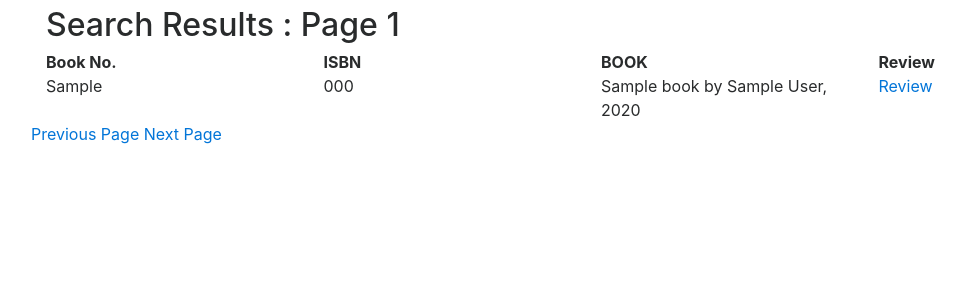
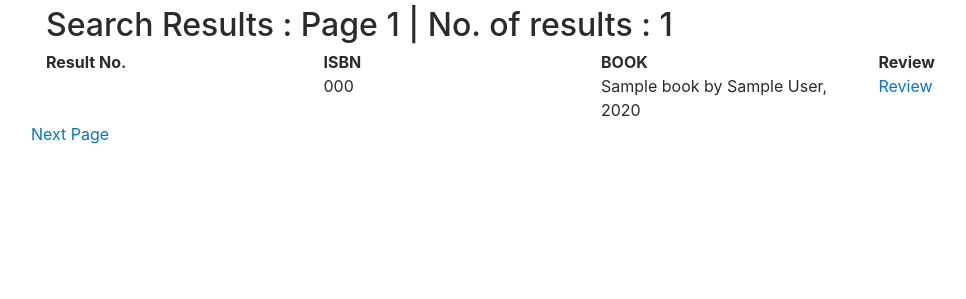
Before and after one commit to darshilthakore/bookification, a Flask app: template templates/books.html in a window 1280 px wide. Shown: the part 36-335 px from the top of the page, without its empty margins (54-1020 px from the left). Run offline with Flask 2, Linux system fonts and the light colour scheme; the template is opened without the code that fills it: most values are stand-ins (such as "Sample title", 1, 10 or a date in 2020); some libraries are stand-ins or nearby versions.

Commit message:
searching implemented successfully for all cases

```diff
--- a/application.py
+++ b/application.py
@@ -79,24 +79,28 @@ def register():
 def search(pageno):
 	if request.method == "POST":
 		search_text = request.form.get("search")
+		search_text = '%' + search_text + '%'
 		page = pageno
 		items_per_page = 20
 		start_pos = 1 if page == 1 else items_per_page*(page-1)+1
-		if search_text == '':
-			books = db.execute("SELECT * FROM books WHERE no BETWEEN :start_pos AND :start_pos+19",{"start_pos":start_pos}).fetchall()
 
-			return render_template("books.html", books=books,page=page)
-		books = db.execute("SELECT * from books WHERE isbn LIKE '%:search_text%' OR title LIKE '%:search_text%' OR author LIKE '%:search_text%'", {"search_text": search_text}).fetchall()
+		books = db.execute("SELECT *, ROW_NUMBER() OVER() searchid FROM books WHERE (isbn LIKE :search_text OR title LIKE :search_text OR author LIKE :search_text)",{"search_text":search_text}).fetchall()
+		total_results = len(books)
+		books = books[start_pos-1:start_pos+19]
+		return render_template("books.html", books=books,page=page, search_text=search_text,total_results=total_results)
+		# books = db.execute("SELECT * from books WHERE isbn LIKE '%:search_text%' OR title LIKE '%:search_text%' OR author LIKE '%:search_text%'", {"search_text": search_text}).fetchall()
 
 
 
-@app.route("/next/<int:pageno>")
-def next(pageno):
+@app.route("/next/<int:pageno>&<search_text>")
+def next(pageno,search_text):
 	page = pageno
 	items_per_page = 20
 	start_pos = 1 if page == 1 else items_per_page*(page-1)+1
-	books = db.execute("SELECT * FROM books WHERE no BETWEEN :start_pos AND :start_pos+19",{"start_pos":start_pos}).fetchall()
-	return render_template("books.html", page=page, books=books)
+	books = db.execute("SELECT *, ROW_NUMBER() OVER() searchid FROM books WHERE (isbn LIKE :search_text OR title LIKE :search_text OR author LIKE :search_text)",{"search_text":search_text}).fetchall()
+	total_results=len(books)
+	books = books[start_pos-1:start_pos+19]
+	return render_template("books.html", page=page, books=books, search_text=search_text,total_results=total_results)
 
 @app.route("/review", methods=["POST","GET"])
 def review():
--- a/commands.txt
+++ b/commands.txt
@@ -22,3 +22,9 @@ CREATE TABLE books (
 	author VARCHAR(255) NOT NULL,
 	year INTEGER NOT NULL
 );
+
+
+
+
+
+books = db.execute("SELECT * FROM books WHERE (no BETWEEN 1 AND 20) AND (isbn LIKE '%grisham%' OR title LIKE '%grisham%' OR author LIKE '%grisham%')",{"start_pos":start_pos,"search_text":search_text}).fetchall()
--- a/templates/books.html
+++ b/templates/books.html
@@ -7,16 +7,16 @@ Page {{ page }}
 {% block body %}
 
 	<div class="container">
-		<h2>Search Results : Page {{ page }}</h2>
+		<h2>Search Results : Page {{ page }} | No. of results : {{total_results}}</h2>
 			<div class="row">
-				<div class="col-sm-3"><b>Book No.</b></div>
+				<div class="col-sm-3"><b>Result No.</b></div>
 				<div class="col-sm-3"><b>ISBN</b></div>
 				<div class="col-sm-3"><b>BOOK</b></div>
 				<div class="col-sm-3"><b>Review</b></div>
 			</div>
 		{% for book in books %}
 			<div class="row">
-				<div class="col-sm-3">{{ book.no }}</div>
+				<div class="col-sm-3">{{ book.searchid }}</div>
 				<div class="col-sm-3">{{ book.isbn }}</div>
 				<div class="col-sm-3">{{ book.title }} by {{ book.author }}, {{ book.year }}</div>
 				<div class="col-sm-3"><a href="{{ url_for('review') }}">Review</a></div>
@@ -24,8 +24,14 @@ Page {{ page }}
 		{% endfor %}
 
 	</div>
-	<a href="{{ url_for('next', pageno=page-1)}}"> Previous Page</a>
-	<a href="{{ url_for('next', pageno=page+1)}}"> Next Page</a>
+	{% if page == 1 %}
+		<a href="{{ url_for('next', pageno=page+1,search_text=search_text)}}"> Next Page</a>
+	{% elif (total_results/ 20) - page < 1 %}
+		<a href="{{ url_for('next', pageno=page-1, search_text=search_text)}}"> Previous Page</a>
+	{% else %}
+		<a href="{{ url_for('next', pageno=page-1, search_text=search_text)}}"> Previous Page</a>
+		<a href="{{ url_for('next', pageno=page+1,search_text=search_text)}}"> Next Page</a>
+	{% endif %}
 
 
 
```
Also changed, not shown: 2 other files.
